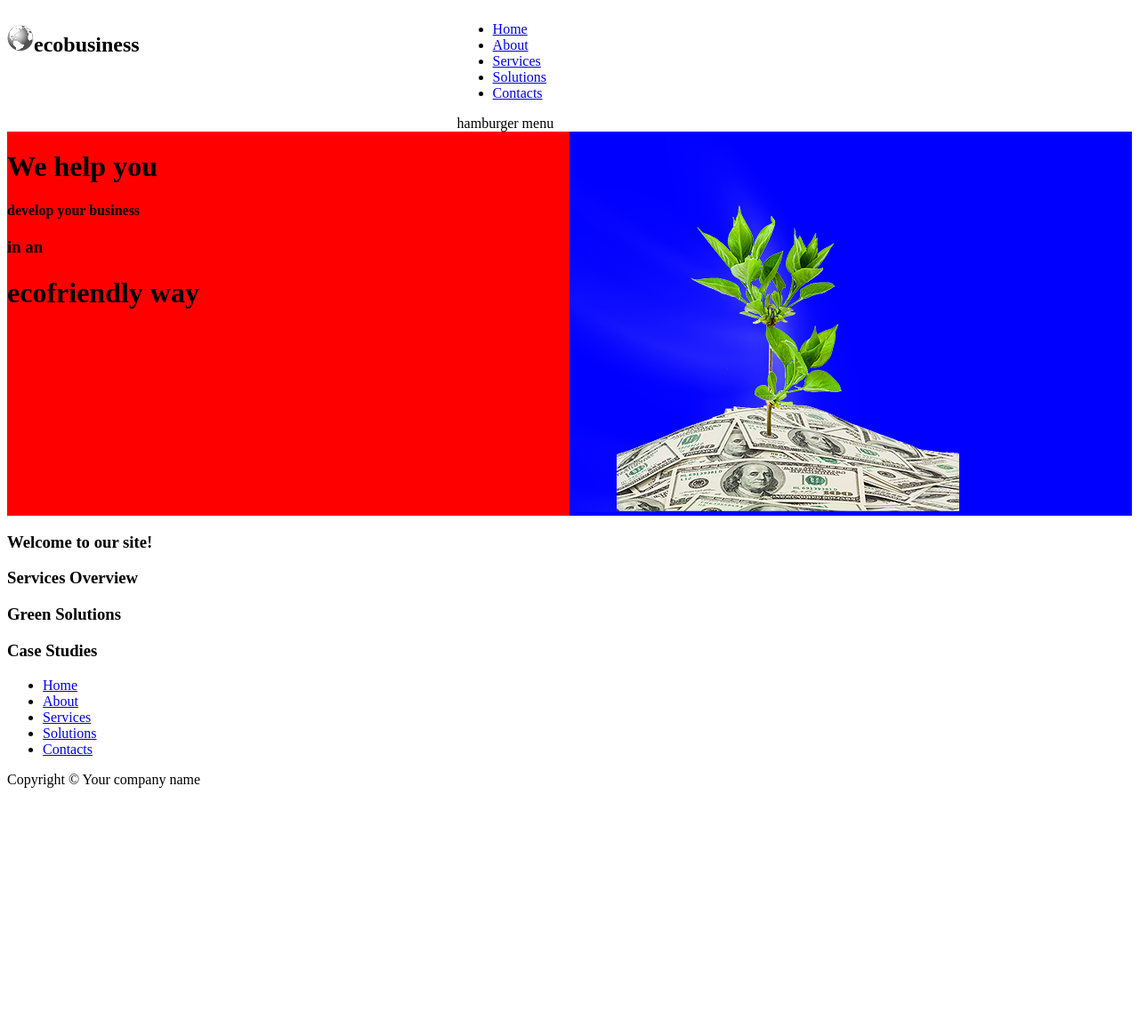
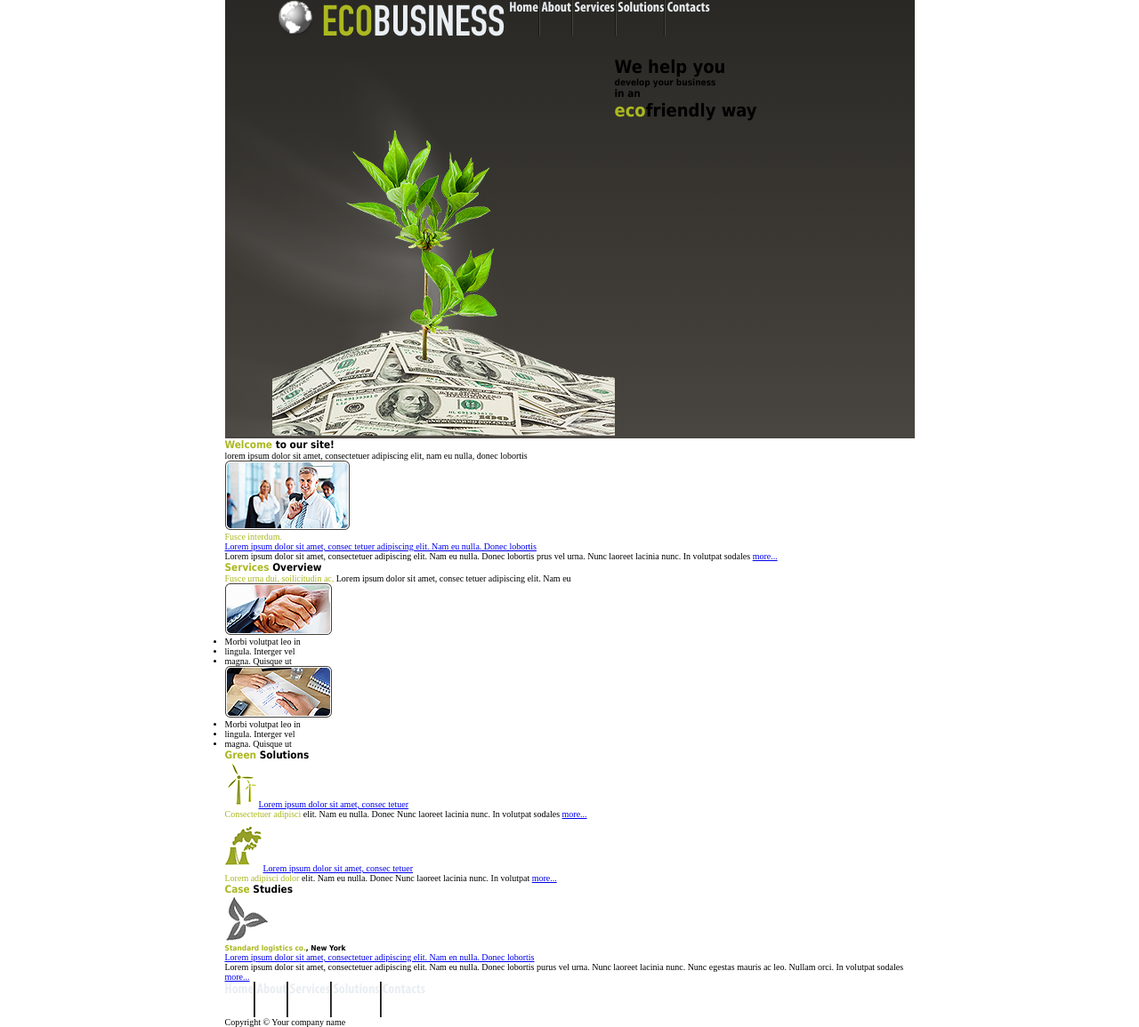
Before and after one commit to Bachu90/EcoBusiness, a plain HTML site: page projekt/index.html in a window 1280 px wide. Shown: the whole page at 89% size. Before the commit the page ends 902 px from the top, so only its background shows below. Drawn offline with Linux system fonts and the light colour scheme; a web font is replaced by a local one.

Commit message:
ver. 1.3

```diff
--- a/projekt/css/style.css
+++ b/projekt/css/style.css
@@ -1,17 +1,85 @@
+@font-face {
+    font-family: Tahoma;
+    src: url("../fonts/tahoma.ttf");
+}
+
+@font-face {
+    font-family: DINEngschrift;
+    src: url("../fonts/DINEngschriftStd.otf");
+}
+
+@font-face {
+    font-family: MyriadProBoldCondensed;
+    src: url("../fonts/MyriadPro-BoldCond.otf");
+}
+
+* {
+    margin: 0;
+    padding: 0;
+}
+
+body {
+    /* background-color: #282828; */
+    font-size: 10px;
+    font-family: Tahoma;
+}
+
+.wrapper {
+    max-width: 775px;
+    margin-left: auto;
+    margin-right: auto;
+}
+
+header {
+    background: linear-gradient(#292824, #494540);
+}
+
 .top-bar {
     display: grid;
     grid-template-columns: 2fr 3fr;
+    height: 63px;
+    padding-left: 49px;
+    padding-right: 49px;
 }
 
-header {
-    display: grid;
-    grid-template-columns: 1fr 1fr;
+.brand-logo h2 {
+    font-family: DINEngschrift;
+    font-size: 3rem;
+    text-transform: uppercase;
+    color: #e9eef2;
+    font-weight: lighter;
 }
 
-.header-left {
-    background-color: blue;
+.brand-logo h2 img {
+    width: 40px;
+    height: 40px;
+    margin: 0 10px;
 }
 
-.header-right {
-    background-color: red;
+nav ul li {
+    display: inline-block;
+    height: 40px;
+    border-right: 1px solid #181714;
+    box-shadow: 1px 0px 0px #484641;
 }
+
+nav ul li:last-child {
+    border: none;
+    box-shadow: none;
+}
+
+nav ul li a {
+    font-family: MyriadProBoldCondensed;
+    font-size: 16px;
+    color: #e9eef2;
+    text-decoration: none;
+}
+
+.green {
+    color: #abb820;
+}
+
+.banner {
+    display: grid;
+    grid-template-columns: 1fr 2fr;
+}
--- a/projekt/index.html
+++ b/projekt/index.html
@@ -9,6 +9,7 @@
 
 <body>
     <div class="wrapper">
+        <header>
             <div class="top-bar">
                 <div class="brand-logo">
                     <h2><img src="img/logo.png"><span class="green">eco</span>business</h2>
@@ -21,11 +22,14 @@
                         <li><a href="#">Solutions</a></li>
                         <li><a href="#">Contacts</a></li>
                     </ul>
-                <span>hamburger menu</span>
+                    <!-- <span>hamburger menu</span> -->
                 </nav>
             </div>
-        <header>
-            <div class="header-right">
+            <div class="banner">
+                <div class="banner-left">
+                    <img src="img/tree.png">
+                </div>
+                <div class="banner-right">
                     <hgroup>
                         <h1>We help you</h1>
                         <h4>develop your business</h4>
@@ -33,23 +37,56 @@
                         <h1><span class="green">eco</span>friendly way</h1>
                     </hgroup>
                 </div>
-            <div class="header-left">
-                <img src="img/tree.png">
             </div>
         </header>
         <secion>
             <div class="main-content">
-                <article>
+                <article id="welcome">
                     <h3><span class="green">Welcome</span> to our site!</h3>
+                    <p>lorem ipsum dolor sit amet, consectetuer adipiscing elit, nam eu nulla, donec lobortis</p>
+                    <div>
+                        <img src="img/img1.png" alt="">
+                        <p><span class="green bold">Fusce interdum.</span><br /><a href="#">Lorem ipsum dolor sit amet, consec tetuer adipiscing elit. Nam eu nulla. Donec lobortis</a></p>
+                    </div>
+                    <p>Lorem ipsum dolor sit amet, consectetuer adipiscing elit. Nam eu nulla. Donec lobortis prus vel urna. Nunc laoreet lacinia nunc. In volutpat sodales <a href="#">more...</a></p>
                 </article>
-                <article>
+                <article id="services-overview">
                     <h3><span class="green">Services</span> Overview</h3>
+                    <p><span class="green bold">Fusce urna dui, soilicitudin ac,</span> Lorem ipsum dolor sit amet, consec tetuer adipiscing elit. Nam eu</p>
+                    <div>
+                        <img src="img/img2.png">
+                        <ul>
+                            <li>Morbi volutpat leo in</li>
+                            <li>lingula. Interger vel</li>
+                            <li>magna. Quisque ut</li>
+                        </ul>
+                    </div>
+                    <div>
+                        <img src="img/img3.png">
+                        <ul>
+                            <li>Morbi volutpat leo in</li>
+                            <li>lingula. Interger vel</li>
+                            <li>magna. Quisque ut</li>
+                        </ul>
+                    </div>
                 </article>
-                <article>
+                <article id="green-solutions">
                     <h3><span class="green">Green</span> Solutions</h3>
+                    <div>
+                        <img src="img/icon1.png"><a href="#">Lorem ipsum dolor sit amet, consec tetuer</a>
+                        <p><span class="green bold">Consectetuer adipisci</span> elit. Nam eu nulla. Donec Nunc laoreet lacinia nunc. In volutpat sodales <a href="#">more...</a></p>
+                    </div>
+                    <div>
+                        <img src="img/icon2.png" alt="#"><a href="#">Lorem ipsum dolor sit amet, consec tetuer</a>
+                        <p><span class="green bold">Lorem adipisci dolor</span> elit. Nam eu nulla. Donec Nunc laoreet lacinia nunc. In volutpat <a href="#">more...</a></p>
+                    </div>
                 </article>
-                <article>
+                <article id="case-studies">
                     <h3><span class="green">Case</span> Studies</h3>
+                    <img src="img/icon3.png" alt="#">
+                    <h5><span class="green"><span class="bold">Standard</span> logistics co.</span>, New York</h5>
+                    <a href="#">Lorem ipsum dolor sit amet, consectetuer adipiscing elit. Nam en nulla. Donec lobortis</a>
+                    <p>Lorem ipsum dolor sit amet, consectetuer adipiscing elit. Nam eu nulla. Donec lobortis purus vel urna. Nunc laoreet lacinia nunc. Nunc egestas mauris ac leo. Nullam orci. In volutpat sodales <a href="#">more...</a></p>
                 </article>
             </div>
         </secion>
```
Lines whose indentation alone changed are shown as unchanged.
